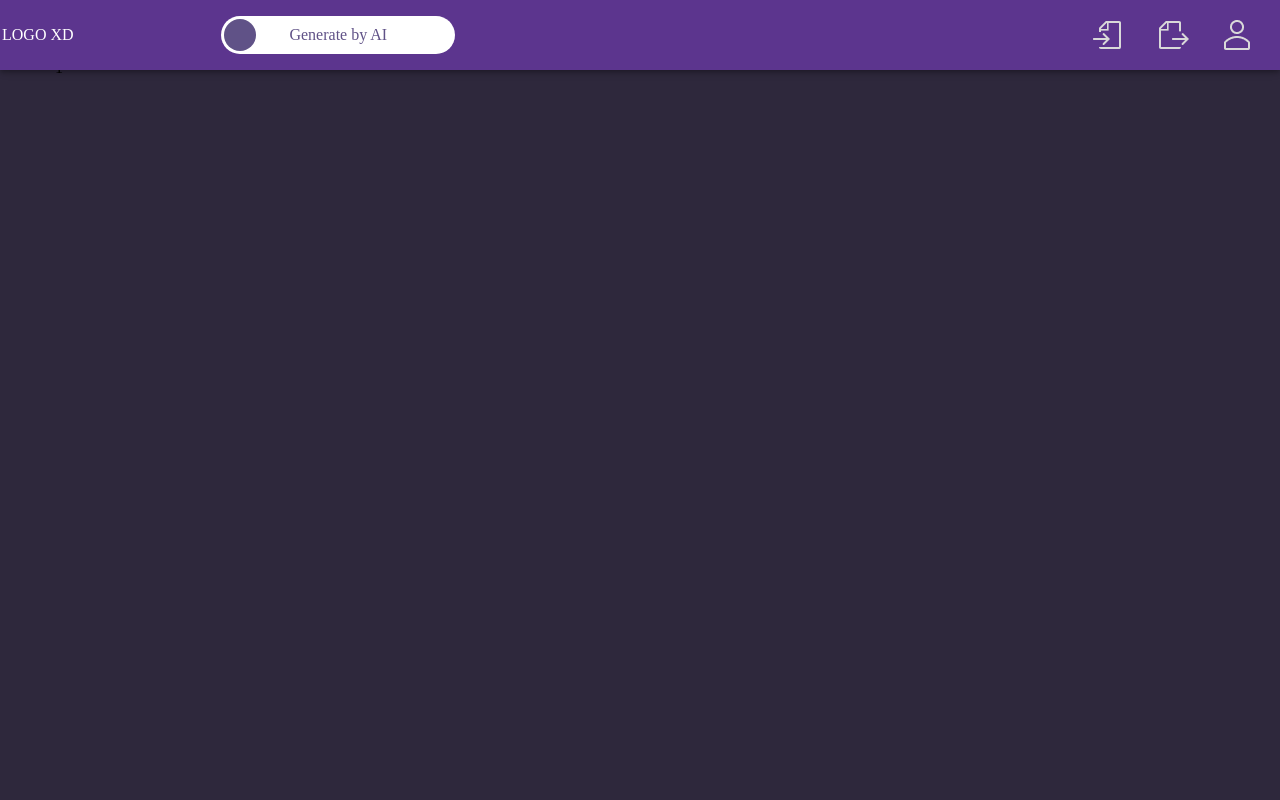
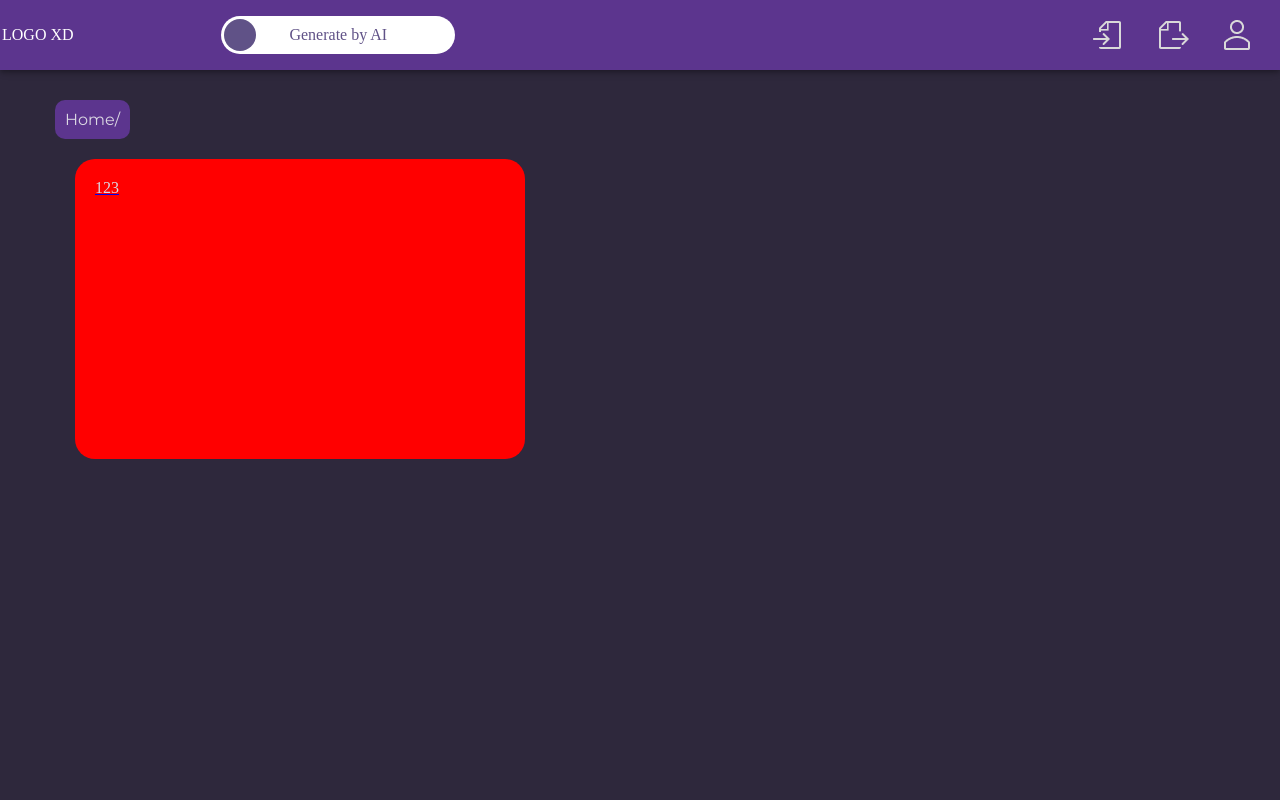
Before and after one commit to dyrpit/orderly-ai-2, a React (Vite) app: page / in a window 1280 px wide. Shown: the top 800 px of the page. Built offline with nearby package versions, Linux system fonts and the light colour scheme.

Commit message:
CategoryBox PH

```diff
--- a/src/App.tsx
+++ b/src/App.tsx
@@ -6,7 +6,6 @@ import RootLayout from "./Layout/RootLayout";
 import NotFound from "./Pages/NotFound";
 import { LoginModal, RegisterModal } from "./Components";
 import "./App.css";
-
 
 const router = createBrowserRouter(
   createRoutesFromElements(
--- a/src/Components/Breadcrumbs/Breadcrumbs.styles.tsx
+++ b/src/Components/Breadcrumbs/Breadcrumbs.styles.tsx
@@ -1,7 +1,6 @@
 import { styled } from "@mui/material/styles";
 import { Link } from "react-router-dom";
 import { theme } from "../../Theme/ThemeProvider";
-
 
 export const BreadcrumbsContainer = styled("div")({
   display: "flex",
--- a/src/Components/Breadcrumbs/Breadcrumps.tsx
+++ b/src/Components/Breadcrumbs/Breadcrumps.tsx
@@ -1,4 +1,4 @@
-import { Link, useLocation } from "react-router-dom";
+import { useLocation } from "react-router-dom";
 import {
   BreadcrumbsContainer,
   CrumbContainer,
--- /dev/null
+++ b/src/Components/CategoryBox/CategoryBox.style.tsx
@@ -0,0 +1,16 @@
+import { styled } from "@mui/material/styles";
+import { Box } from "@mui/material";
+import { theme } from "../../Theme/ThemeProvider";
+
+export const CategoryBoxContainer = styled(Box)(() => ({
+    background: 'red',
+    borderRadius: '20px',
+    width: '450px',
+    height: '300px',
+    margin: '20px',
+}))
+
+export const CategoryBoxContent= styled(Box)(() => ({
+    padding: '20px',
+    color: theme.palette.text.primary,
+}))
--- /dev/null
+++ b/src/Components/CategoryBox/CategoryBox.tsx
@@ -0,0 +1,15 @@
+import { CategoryBoxContainer, CategoryBoxContent } from "./CategoryBox.style";
+import { Link } from "react-router-dom";
+
+export function Category(){
+    return(
+
+            <Link to="/Products">
+                <CategoryBoxContainer>
+                    <CategoryBoxContent>
+                        <div>123</div>
+                    </CategoryBoxContent>
+                </CategoryBoxContainer>
+            </Link>
+    )
+}
--- a/src/Components/MainContainer/MainContainer.styles.tsx
+++ b/src/Components/MainContainer/MainContainer.styles.tsx
@@ -9,7 +9,8 @@ export const Container = styled(Box)(() => ({
     height: '100vh',
     marginLeft: 'auto',
     marginRight: 'auto',
-    padding: '20px'
+    padding: '20px',
+    paddingTop: '100px',
 }))
 
 export const ContainerContent = styled(Box)(() => ({
--- a/src/Components/index.ts
+++ b/src/Components/index.ts
@@ -3,3 +3,4 @@ export * from './RegisterModal/RegisterModal';
 export * from './Footer/Footer';
 export * from './AdminContent/AdminContent';
 export * from "./MainContainer/MainContainer";
+export * from './CategoryBox/CategoryBox';
--- a/src/Layout/RootLayout.tsx
+++ b/src/Layout/RootLayout.tsx
@@ -2,7 +2,6 @@ import { Outlet } from 'react-router-dom'
 import { Footer, MainContainer } from '../Components'
 import Breadcrumbs from '../Components/Breadcrumbs/Breadcrumps'
 import { NavBar } from '../Components/NavBar/NavBar'
-
 
 export default function RootLayout() {
     return(
--- a/src/Pages/Home.tsx
+++ b/src/Pages/Home.tsx
@@ -1,9 +1,8 @@
-import { MainContainer } from '../Components';
-import { NavBar } from '../Components/NavBar/NavBar';
+import { Category } from "../Components";
 
 function Home() {
   return (
-1
+    <Category></Category>
   );
 }
 
```
